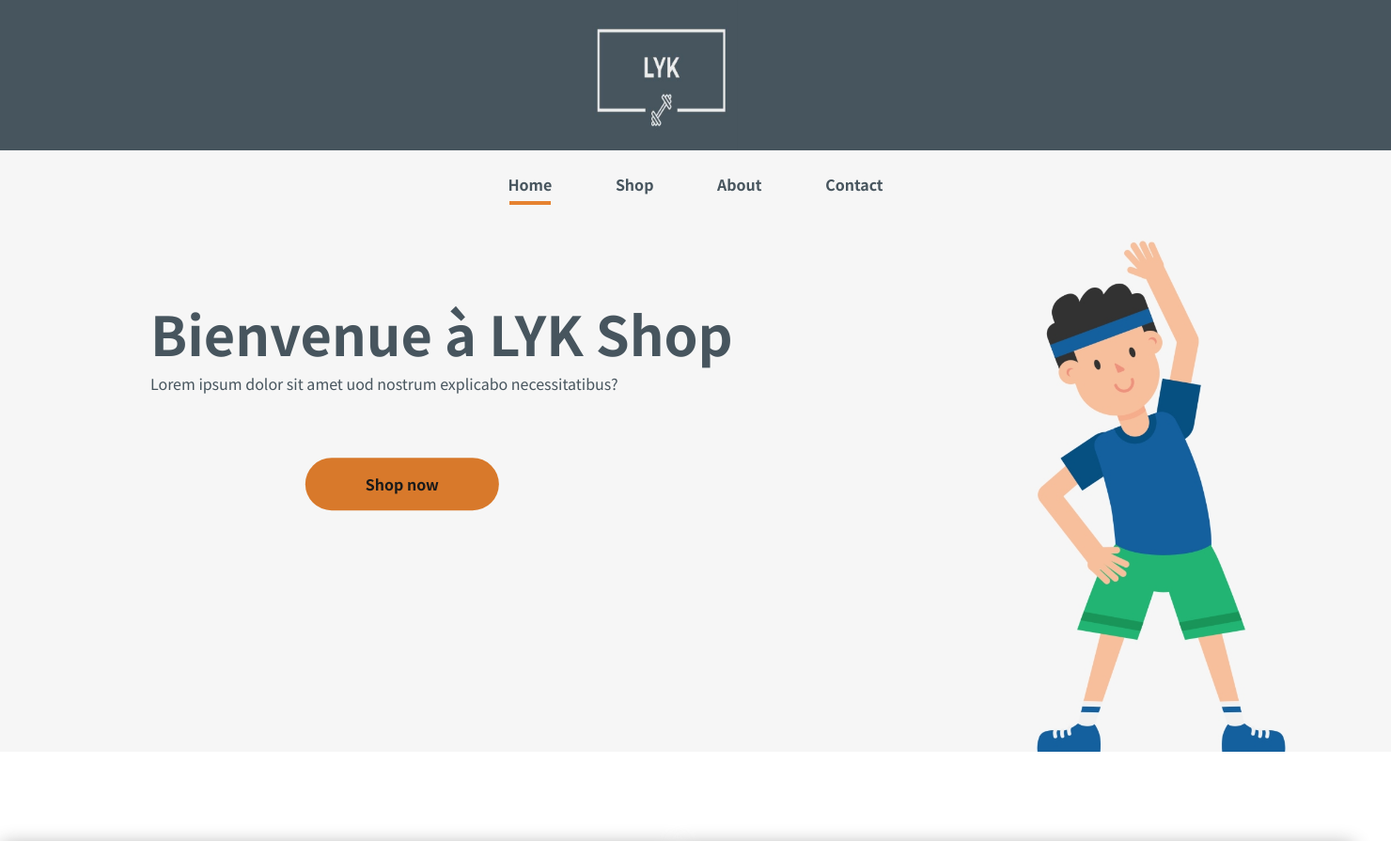
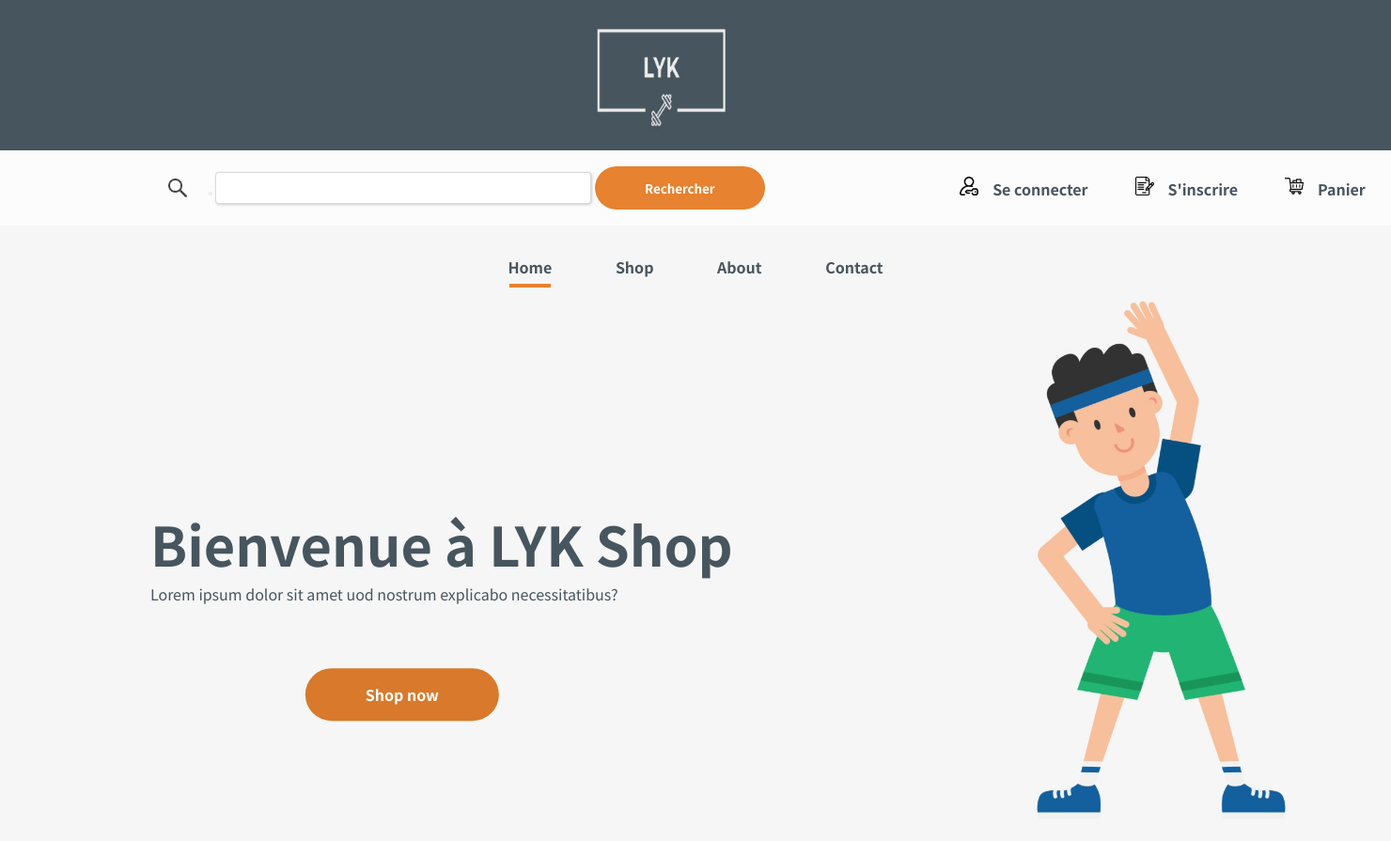
Before and after one commit to Khalida2003/ProjetPHP, a PHP site: page /home.html in a window 1480 px wide. Shown: the top 895 px of the page at 94% size. Run offline with PHP 8.4, Linux system fonts and the light colour scheme.

Commit message:
search bar + login + signup + panier added

```diff
--- a/css/style.css
+++ b/css/style.css
@@ -17,16 +17,17 @@ html{
 
 header{
     width: 100%;
-    height: 100vh;
+    height: auto;
     background : #f6f6f6;
     overflow : hidden;
 
 
 }
+        /* ____________________TOP NAV _____________________*/
 .firstnav{
     width: 100%;
     height : 10em;
-    background : rgb(71 85 94);
+    background : rgb(71,85, 94);
     position: relative;
 
 }
@@ -44,13 +45,114 @@ header{
     50%{transform : translateX(-200%);}
     100%{transform : translateX(200%);}
 }
+
+
+/*  SEARCH -- LOGIN -- PANIER */
+
+.searchbar{
+    width : 100%;
+    height : 80px;
+    display: flex;
+    background: #fcfcfc;;
+}
+
+.login{
+    width : 45%;
+    height : 50px;
+    display : flex;
+    align-items: center;
+    justify-content: flex-end;
+    height :auto;
+
+}
+.login ul li{
+    display: inline;
+    display : inline-block;
+    margin : auto 1.2em;
+}
+.login a{
+    margin-left : 7px;
+    color :rgb(71,85, 94);
+    font-weight : 600;
+    transition : .5s ease;
+    padding : .5em;
+    border-radius : 4px;
+
+}
+.login a:hover{
+    background :rgb(230, 130, 48);
+    color :white;
+    transition : .5s ease;
+}
+.login  img{
+    width : 20px;
+    height : 20px;
+}
+
+.form{
+    width : 55%;
+    display: flex;
+    align-items: center;
+    justify-content: flex-end;
+    position : relative;
+
+}
+#search_input{
+    padding : .5em 3em;
+    width : 400px;
+    border-radius : 4px;
+    outline : none;
+   box-shadow : 1px 1px 3px rgba(138, 138, 138, 0.384);
+    border : 1px solid rgba(180, 180, 180, 0.486);
+    position : relative;
+
+}
+.icons{
+    width : 20px;
+    height : auto;
+    position : absolute;
+    bottom : 50%;
+    top : 50%;
+    transform : translateY(-50%);
+    z-index: 1;
+
+}
+.searchimg{
+
+  left : 22%;
+}
+.search_cancel{
+    right : 27%;
+    cursor : pointer;
+}
+
+.hide{
+    display: none;
+}
+.searchbtn{
+    padding : 1em 4em;
+    outline : none;
+    border : none;
+    border-radius : 50px;
+    cursor : pointer;
+    background : rgb(230, 130, 48);
+    color : white;
+    font-weight : 600;
+    transition : .5s ease;
+}
+.searchbtn:hover{
+    background : rgb(71,85, 94);
+    transition : .5s ease;
+}
+
+/*         _________NAVBAR _____________________ */
+
 .secondnav{
-    width : 100%;
-    height : 4.5em;
+    margin-top : 2em;
+
     display : flex;
     align-items: center;
     justify-content: center;
-
 
 }
 .secondnav ul li{
@@ -60,7 +162,7 @@ header{
 
 }
 .secondnav ul li a{
-    color :rgb(71 85 94);
+    color :rgb(71,85, 94);
     font-weight : 600;
     transition : .2s ease;
     position : relative;
@@ -87,13 +189,14 @@ header{
     background-position: right;
     background-size: contain;
     background-repeat: no-repeat;
+    padding-top : 10em;
 }
 .lefthalf_header{
     height :600px;
     width : 50%;
     margin-left : 10em;
     padding-top : 5em;
-    color : rgb(71 85 94);
+    color : rgb(71,85, 94);
     position : relative;
 }
 .header h1{
@@ -109,18 +212,15 @@ header{
     font-weight : 600;
     transition : .5s ease;
     position : absolute;
+    color : white;
     transform : translate(80%,120%);
 
 }
-.header a{
-    color :   rgb(26, 26, 26);
 
-}
 .header a:hover,
 .header a:active
 {
-    color : white;
-    background : rgb(71 85 94);
+    background : rgb(71,85, 94);
     transition : .5s ease;
 }
 
@@ -137,7 +237,7 @@ header{
         justify-content: space-between;
         align-items: center;
         align-content: center;
-        background :  rgb(71 85 94);
+        background :  rgb(71,85, 94);
         transition: .3s;
         color : #f6f6f6;
         border-radius: 4px;
@@ -178,7 +278,7 @@ header{
         font-size:60PX;
         padding: 15PX;
         margin: 15PX;
-        color : rgb(71 85 94);
+        color : rgb(71,85, 94);
     }
   section a h5{
       font-size: 20px;
@@ -461,7 +561,7 @@ header{
 	flex-wrap: wrap;
 }
 .footer{
-    background : rgb(71 85 94);
+    background : rgb(71,85, 94);
     padding: 70px 0;
 }
 .footer-col{
--- a/home.html
+++ b/home.html
@@ -15,10 +15,27 @@
         <div class="firstnav">
                 <img src="imgs/logoheader.JPG" alt="logo">
         </div>
+
+        <div class="searchbar">
+                <div class="form">
+            <form action="">
+                <img src="imgs/searchimg.png" alt="search" class="searchimg icons">
+                <button  type="reset" id="resetsearch"><img src="imgs/cancel.png" id="cancelbtn"alt="cancel" class="icons search_cancel hide"></button>
+                <input type="text" name="" id="search_input">
+                <button type="submit" class="searchbtn">Rechercher</button>
+            </form>
+                </div>
+            <div class="login">
+                <ul>
+                    <li><img src="imgs/login.png" alt="login"><a href="#">Se connecter</a></li>
+                    <li><img src="imgs/signup.png" alt="signup"><a href="#">S'inscrire</a></li>
+                    <li><img src="imgs/panier.png" alt="panier"><a href="#">Panier</a></li>
+                </ul>
+            </div>
+        </div>
+
+
         <div class="secondnav">
-            <div class="searchbar">
-
-            </div>
                 <ul>
                     <li ><a class="active" href="#">Home</a></li>
                     <li><a href="#">Shop</a></li>
@@ -308,5 +325,6 @@ week only</pre>
         </div>
         <p class="footer_copy" >&#169; 2021 copyright all right reserved</p>
     </footer>
+    <script src="js/cancel.js"></script>
 </body>
 </html>
--- /dev/null
+++ b/js/cancel.js
@@ -0,0 +1,16 @@
+const input = document.querySelector("#search_input");
+const cancelimg = document.querySelector("#resetsearch");
+
+cancelimg.addEventListener("click",(e)=>{
+    cancelimg.classList.add("hide");
+
+})
+
+input.addEventListener("keyup",(e)=>{
+    if(e.target.value == "")
+    cancelimg.classList.add("hide");
+
+    else
+     cancelimg.classList.remove("hide");
+
+});
```
Also changed, not shown: imgs/PANIER.png, imgs/cancel.png (added), imgs/login.png, imgs/searchimg.png (added), imgs/signup.png (added).
